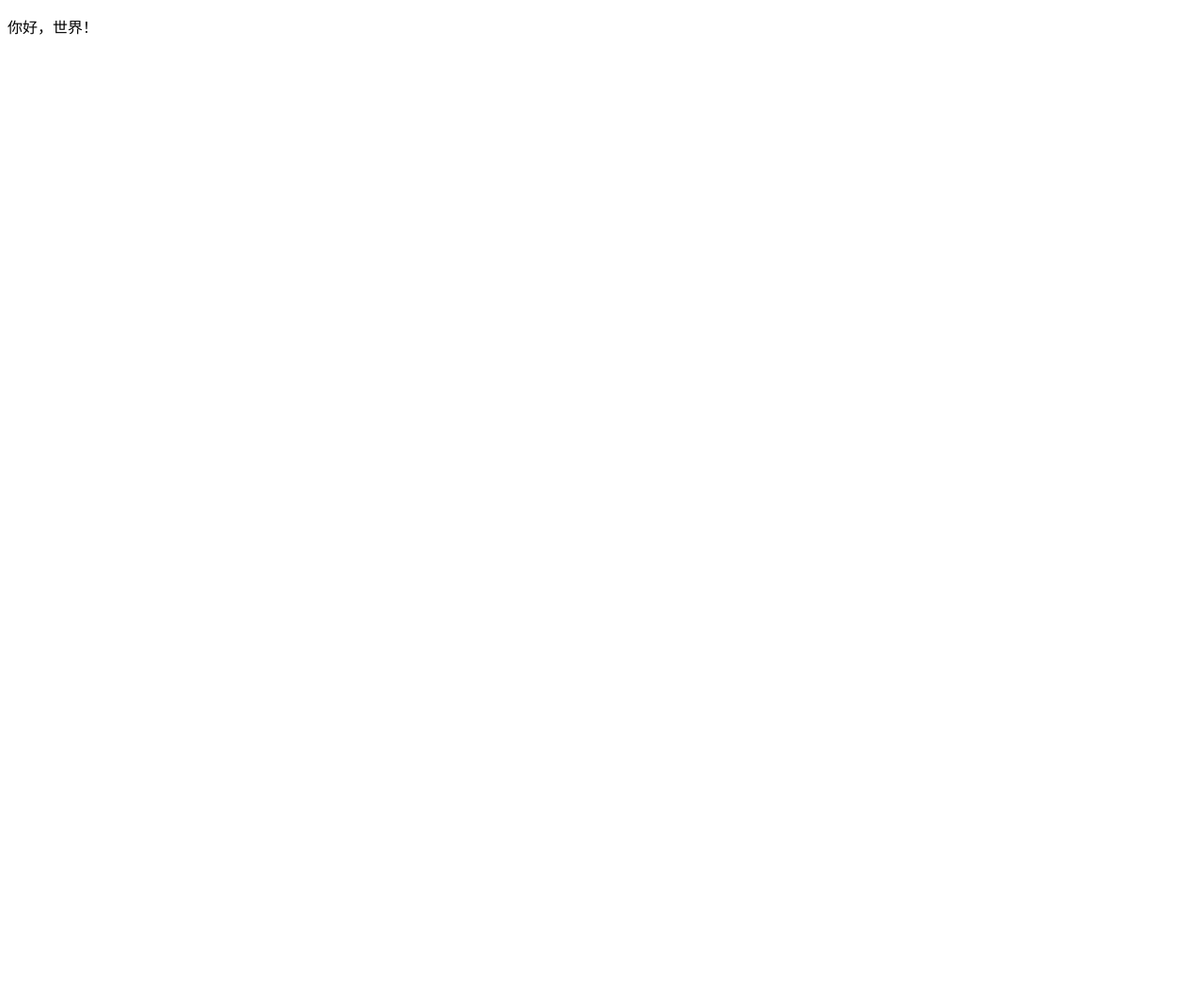
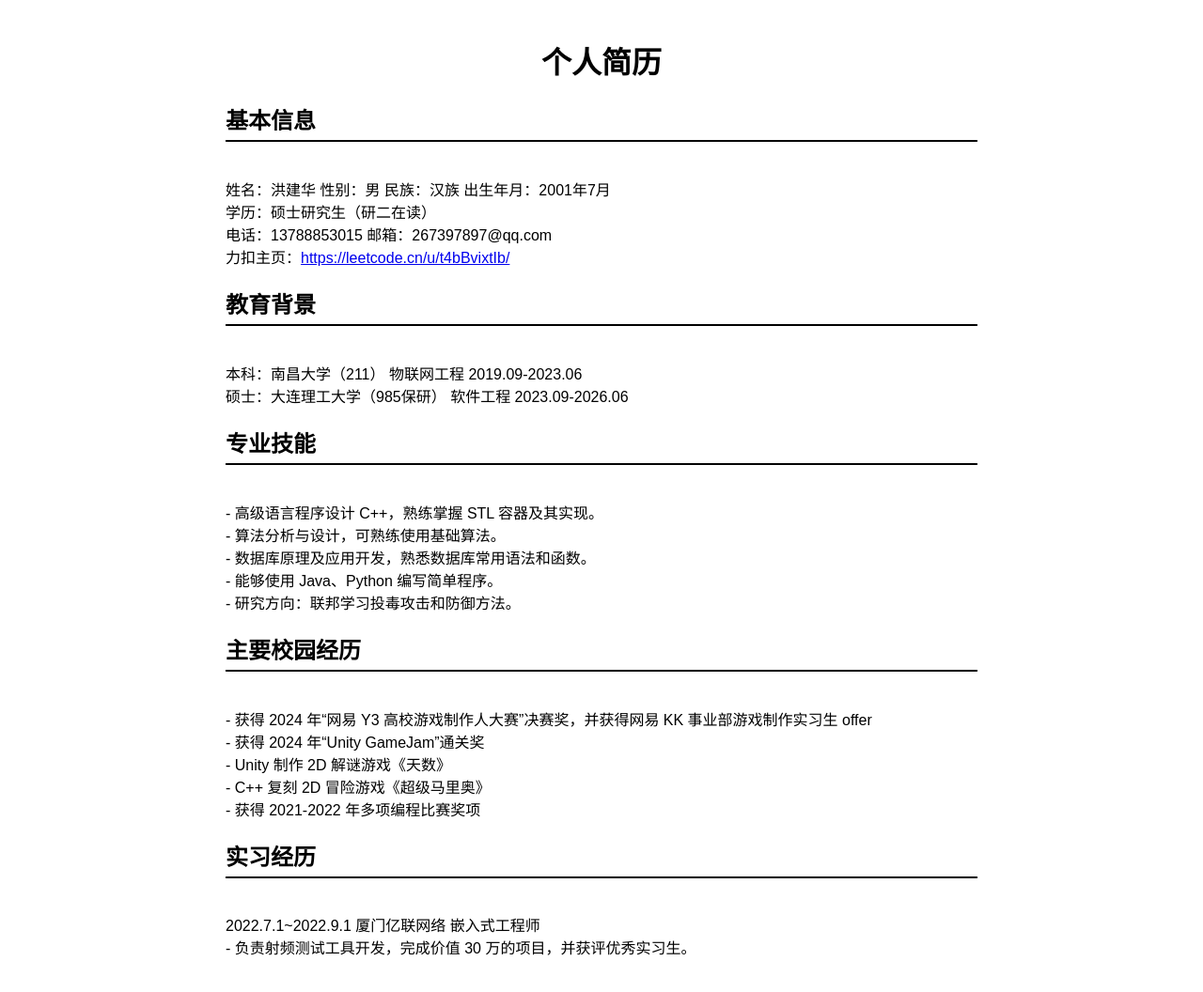
Before and after one commit to RaichuCy/RaichuCy.github.io, a plain HTML site: page index.html in a window 1280 px wide. Shown: the whole page at 94% size. Before the commit the page ends 800 px from the top, so only its background shows below. Drawn offline with Linux system fonts and the light colour scheme.

Commit message:
Update index.html

```diff
--- a/index.html
+++ b/index.html
@@ -4,8 +4,77 @@
     <meta charset="UTF-8">
     <meta name="viewport" content="width=device-width, initial-scale=1.0">
     <title>洪建华个人简历</title>
+    <style>
+        body {
+            font-family: Arial, sans-serif;
+            width: 800px;
+            margin: 0 auto;
+            padding: 20px;
+        }
+        h1 {
+            text-align: center;
+        }
+        .section {
+            margin-bottom: 20px;
+        }
+        .section h2 {
+            border-bottom: 2px solid #000;
+            padding-bottom: 5px;
+        }
+        .content {
+            white-space: pre-line;
+        }
+    </style>
 </head>
 <body>
-    <p>你好，世界！</p>
+    <h1>个人简历</h1>
+
+    <div class="section">
+        <h2>基本信息</h2>
+        <p class="content">
+            姓名：洪建华    性别：男    民族：汉族    出生年月：2001年7月
+            学历：硕士研究生（研二在读）
+            电话：13788853015    邮箱：267397897@qq.com
+            力扣主页：<a href="https://leetcode.cn/u/t4bBvixtIb/">https://leetcode.cn/u/t4bBvixtIb/</a>
+        </p>
+    </div>
+
+    <div class="section">
+        <h2>教育背景</h2>
+        <p class="content">
+            本科：南昌大学（211） 物联网工程  2019.09-2023.06
+            硕士：大连理工大学（985保研） 软件工程  2023.09-2026.06
+        </p>
+    </div>
+
+    <div class="section">
+        <h2>专业技能</h2>
+        <p class="content">
+            - 高级语言程序设计 C++，熟练掌握 STL 容器及其实现。
+            - 算法分析与设计，可熟练使用基础算法。
+            - 数据库原理及应用开发，熟悉数据库常用语法和函数。
+            - 能够使用 Java、Python 编写简单程序。
+            - 研究方向：联邦学习投毒攻击和防御方法。
+        </p>
+    </div>
+
+    <div class="section">
+        <h2>主要校园经历</h2>
+        <p class="content">
+            - 获得 2024 年“网易 Y3 高校游戏制作人大赛”决赛奖，并获得网易 KK 事业部游戏制作实习生 offer
+            - 获得 2024 年“Unity GameJam”通关奖
+            - Unity 制作 2D 解谜游戏《天数》
+            - C++ 复刻 2D 冒险游戏《超级马里奥》
+            - 获得 2021-2022 年多项编程比赛奖项
+        </p>
+    </div>
+
+    <div class="section">
+        <h2>实习经历</h2>
+        <p class="content">
+            2022.7.1~2022.9.1  厦门亿联网络  嵌入式工程师
+            - 负责射频测试工具开发，完成价值 30 万的项目，并获评优秀实习生。
+        </p>
+    </div>
 </body>
 </html>
```
